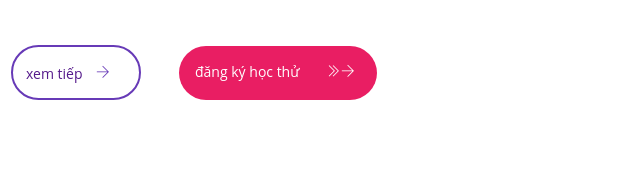
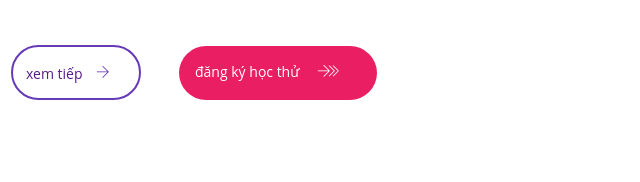
Before and after one commit to khoadh/project_training, a plain HTML site: page index.html in a window 1280 px wide. Shown: the part 918-1100 px from the top of the page, 272-912 px from the left. Drawn offline with Linux system fonts and the light colour scheme; a web font is replaced by a local one.

Commit message:
html full

```diff
--- a/css/style.css
+++ b/css/style.css
@@ -827,7 +827,7 @@ ul li {
 #icon-h-1 {
     position: absolute;
     color: #fff;
-    margin: -36px 0px 0px -36px;
+    margin: -36px 0px 0px -60px;
 }
 
 #home-icon-1 {
```
